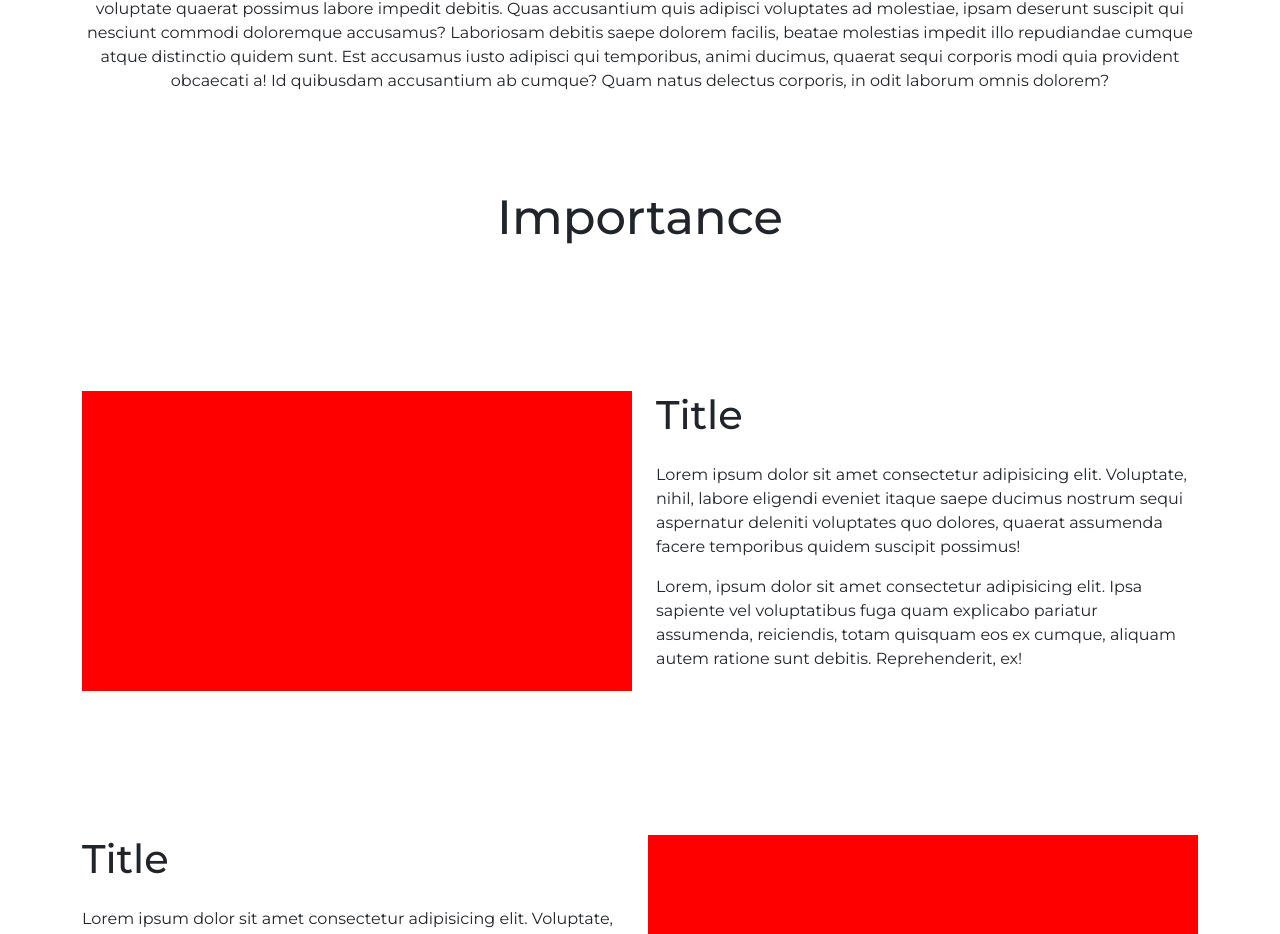
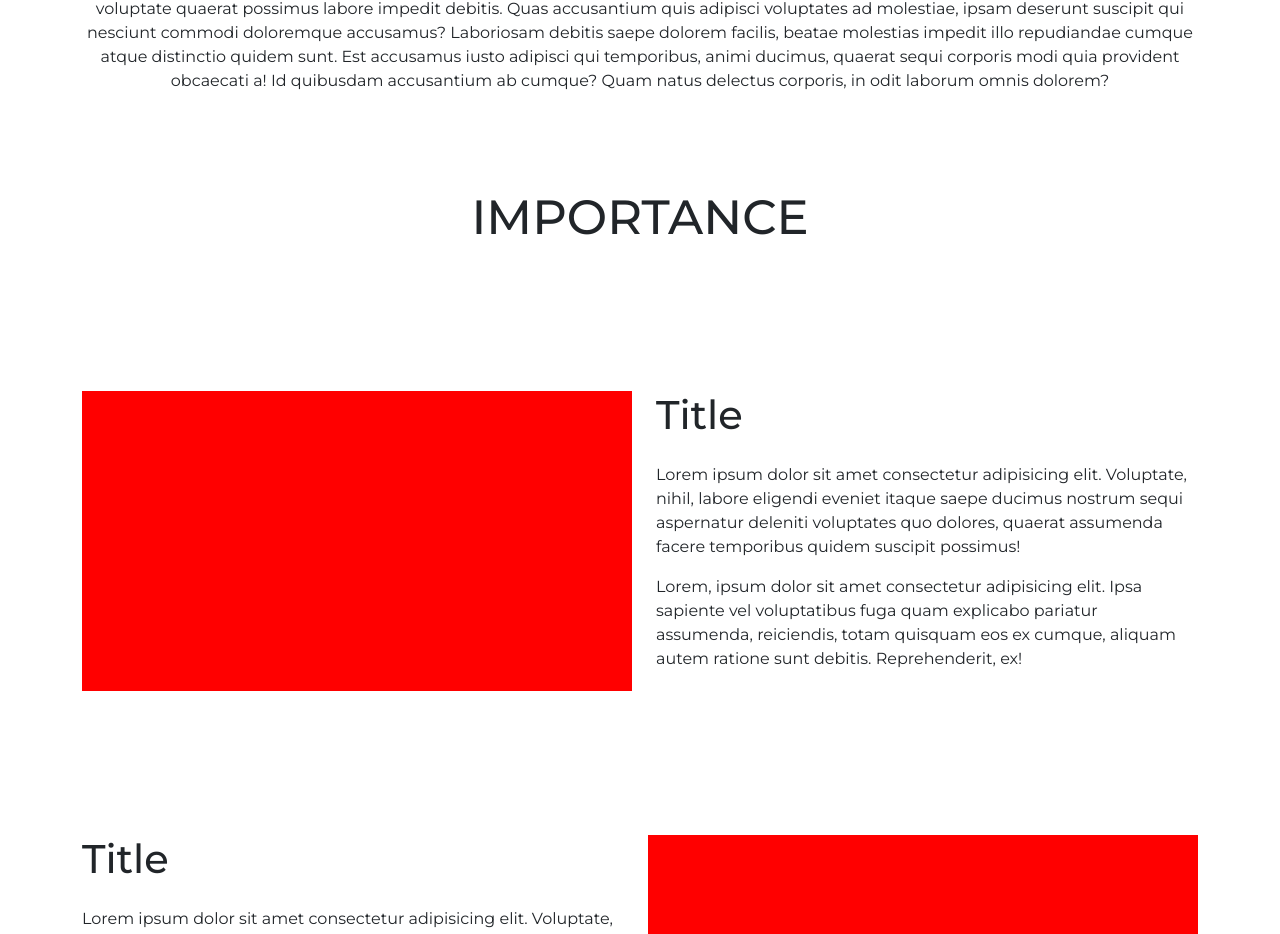
Before and after one commit to NinadWalke/Weather-Protection, a React (Vite) app in the folder frontend/: page / in a window 1280 px wide. Shown: the part 1355-2289 px from the top of the page. Built offline with nearby package versions, Linux system fonts and the light colour scheme.

Commit message:
Fixed some text

```diff
--- a/frontend/src/landing_page/home/Importance.jsx
+++ b/frontend/src/landing_page/home/Importance.jsx
@@ -3,7 +3,7 @@ import React from 'react';
 function Importance() {
     return (
         <>
-            <h1 className='text-center mt-5 mb-5 pb-5 pt-5' style={{fontSize: "3rem"}}>Importance</h1>
+            <h1 className='text-center mt-5 mb-5 pb-5 pt-5' style={{fontSize: "3rem"}}>IMPORTANCE</h1>
             <div className="container mb-5 pb-5">
                 <div className="row mt-5 pt-5 pb-5">
                     <div className="col">
--- a/frontend/src/landing_page/home/JoinUs.jsx
+++ b/frontend/src/landing_page/home/JoinUs.jsx
@@ -13,7 +13,7 @@ function JoinUs() {
                     <div className="col">
                         <h1 className='mb-4'>Title</h1>
                         <p>Lorem ipsum dolor sit amet consectetur adipisicing elit. Voluptate, nihil, labore eligendi eveniet itaque saepe ducimus nostrum sequi aspernatur deleniti voluptates quo dolores, quaerat assumenda facere temporibus quidem suscipit possimus!</p>
-                            <Link to={"/signup"}><button className='btn btn-primary mt-3' style={{width: "250px", height: "50px"}}>Join Us</button></Link>
+                            <Link to={"/register"}><button className='btn btn-primary mt-3' style={{width: "250px", height: "50px"}}>Join Us</button></Link>
                         </div>
                 </div>
             </div>
```
